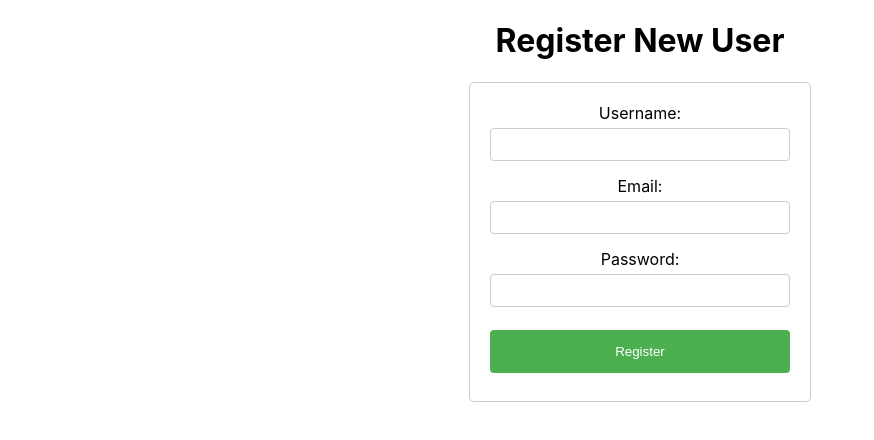
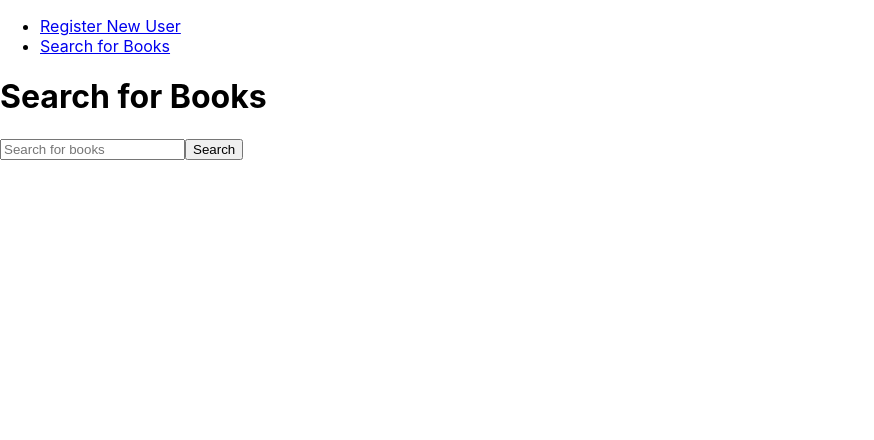
Before and after one commit to drm0011/BookClubAppReact, a React (Create React App) app: page /books in a window 1280 px wide. Shown: the top 440 px of the page, without its empty margins (0-874 px from the left). Built offline with nearby package versions, Linux system fonts and the light colour scheme.

Commit message:
add routes, added search function for books

```diff
--- a/package.json
+++ b/package.json
@@ -8,6 +8,7 @@
     "@testing-library/user-event": "^13.5.0",
     "react": "^18.2.0",
     "react-dom": "^18.2.0",
+    "react-router-dom": "^6.22.3",
     "react-scripts": "5.0.1",
     "web-vitals": "^2.1.4"
   },
--- a/src/App.js
+++ b/src/App.js
@@ -1,13 +1,29 @@
-import logo from './logo.svg';
-import './App.css';
+import React from 'react';
+import { BrowserRouter as Router, Route, Routes, Link } from 'react-router-dom';
 import RegistrationForm from './components/RegistrationForm';
+import BooksPage from './components/BooksPage';
 
 function App() {
   return (
-    <div className="App">
-      <h1>Register New User</h1>
-      <RegistrationForm />
-    </div>
+    <Router>
+      <div className="App">
+        <nav>
+          <ul>
+            <li>
+              <Link to="/register">Register New User</Link>
+            </li>
+            <li>
+              <Link to="/books">Search for Books</Link>
+            </li>
+          </ul>
+        </nav>
+        <Routes>
+          <Route path="/register" element={<RegistrationForm />} />
+          <Route path="/books" element={<BooksPage />} />
+          <Route path="/" element={<h1>Welcome to the Book Club App</h1>} />
+        </Routes>
+      </div>
+    </Router>
   );
 }
 
--- /dev/null
+++ b/src/components/BooksComponent.jsx
@@ -0,0 +1,18 @@
+import React from 'react';
+
+const BooksComponent = ({ books }) => {
+    return (
+        <div>
+            {books.map((book, index) => (
+                <div key={index}>
+                    <h3>{book.title /* add error handling for empty title, etc. */}</h3>
+                    {/* Check if author_name exists and is an array before joining, otherwise show default text */}
+                    <p>{Array.isArray(book.author_name) ? book.author_name.join(', ') : 'Author unknown'}</p>
+                    <p>{Array.isArray(book.publish_year) ? book.publish_year.join(', ') : 'Year not available'}</p>
+                </div>
+            ))}
+        </div>
+    );
+};
+
+export default BooksComponent;
--- /dev/null
+++ b/src/components/BooksPage.jsx
@@ -0,0 +1,24 @@
+import React, { useState } from 'react';
+import SearchComponent from './SearchComponent';
+import BooksComponent from './BooksComponent';
+
+const BooksPage = () => {
+    const [books, setBooks] = useState([]);
+
+    const handleSearch = async (query) => {
+        // Replace 'yourPort' with the actual port number your backend server is running on.
+        const response = await fetch(`${process.env.REACT_APP_API_URL}/books?q=${query}`);
+        const data = await response.json();
+        setBooks(data.docs); // Adjust according to your API response
+    };
+
+    return (
+        <div>
+            <h1>Search for Books</h1>
+            <SearchComponent onSearch={handleSearch} />
+            <BooksComponent books={books} />
+        </div>
+    );
+};
+
+export default BooksPage;
--- /dev/null
+++ b/src/components/SearchComponent.jsx
@@ -0,0 +1,23 @@
+import React, { useState } from 'react';
+
+const SearchComponent = ({ onSearch }) => {
+    const [query, setQuery] = useState('');
+
+    const handleSearch = () => {
+        onSearch(query);
+    };
+
+    return (
+        <div>
+            <input
+                type="text"
+                value={query}
+                onChange={(e) => setQuery(e.target.value)}
+                placeholder="Search for books"
+            />
+            <button onClick={handleSearch}>Search</button>
+        </div>
+    );
+};
+
+export default SearchComponent;
```
Also changed, not shown: 1 other file (tests, documents, lock files or other folders).
